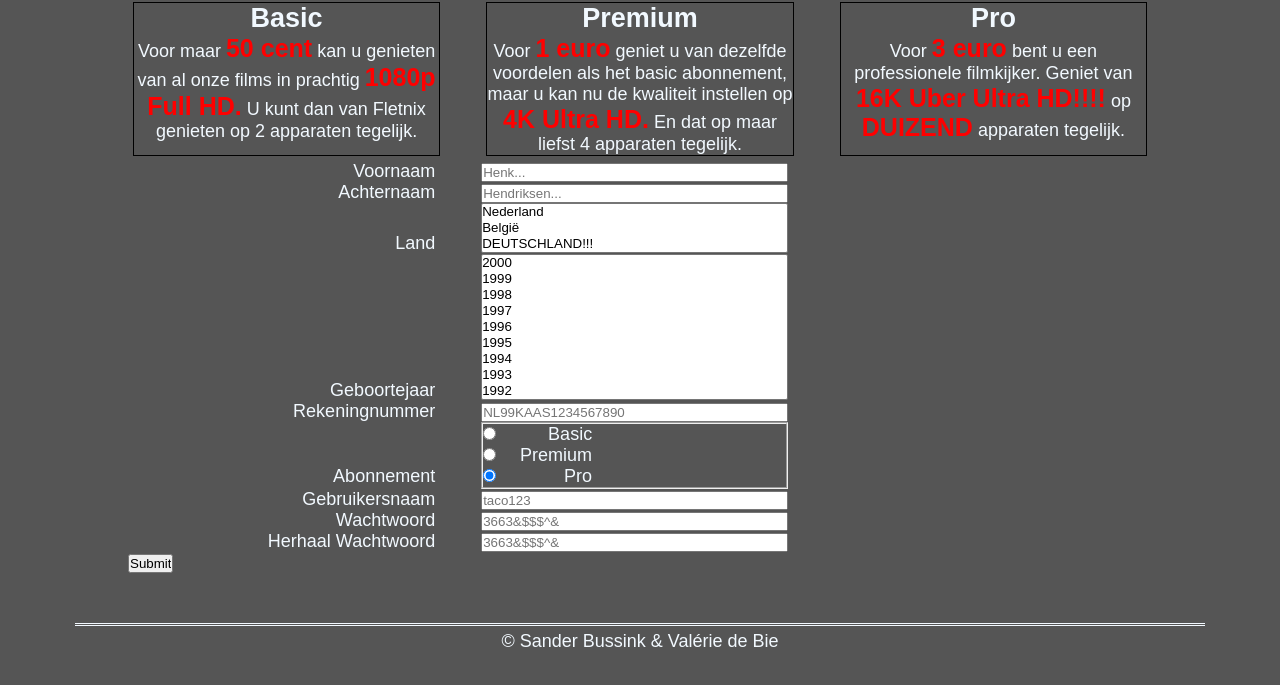
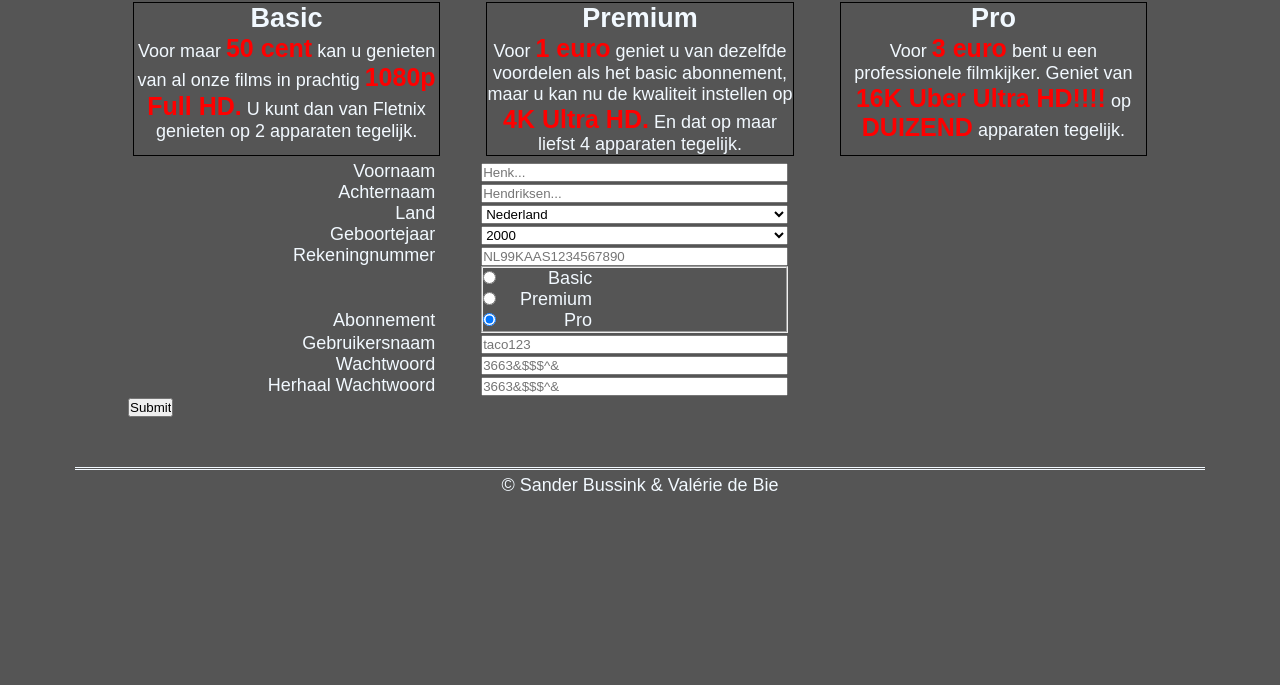
Before and after one commit to synolog1x/fletnix, a plain HTML site: page abonnement-ingelogd.html in a window 1280 px wide. Shown: the part 145-830 px from the top of the page. After the commit the page ends 800 px from the top, so only its background shows below. Drawn offline with Linux system fonts and the light colour scheme.

Commit message:
icon toegevoegd aan elke pagina, manmanman wat veel werk. Ook de land en geboortejaar opties gefixt

```diff
--- a/abonnement-ingelogd.html
+++ b/abonnement-ingelogd.html
@@ -72,16 +72,16 @@
         <div class="select">
             <!-- misschien datalist gebruiken? https://www.w3schools.com/html/tryit.asp?filename=tryhtml_elem_datalist -->
             <label for="land">Land</label>
-            <select name="land" id="land" size="3" required>
-                <option value="nederland">Nederland</option>
+            <select name="land" id="land" required>
+                <option value="nederland" selected>Nederland</option>
                 <option value="belgië">België</option>
                 <option value="duitsland">DEUTSCHLAND!!!</option>
             </select>
         </div>
         <div class="select">
             <label for="geboortejaar">Geboortejaar</label>
-            <select name="geboortejaar" id="geboortejaar" required size="9">
-                <option value="2000">2000</option>
+            <select name="geboortejaar" id="geboortejaar" required>
+                <option value="2000" selected>2000</option>
                 <option value="1999">1999</option>
                 <option value="1998">1998</option>
                 <option value="1997">1997</option>
```
Also changed, not shown: abonnement.html (+4 -4 lines), images/favicon-1.png (added), images/favicon.png (added), images/over-ons.jpg (added).
